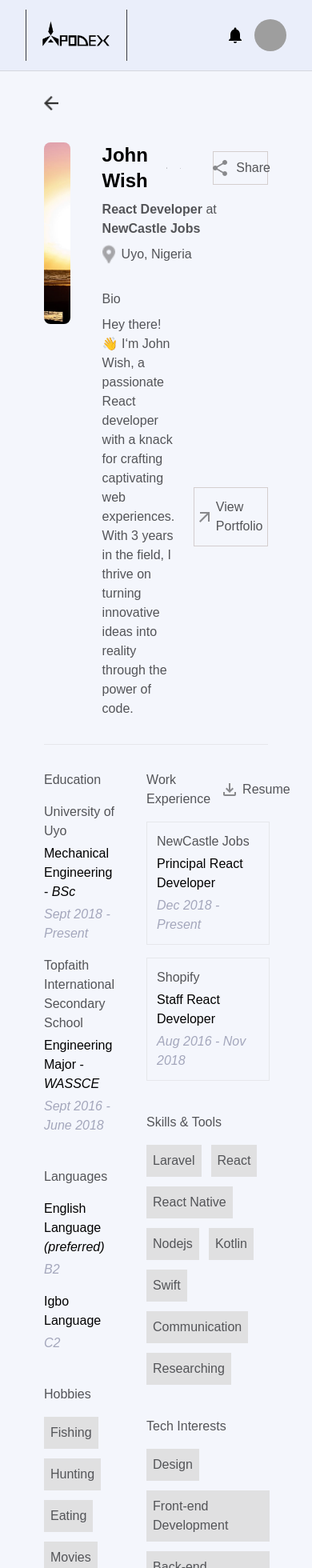
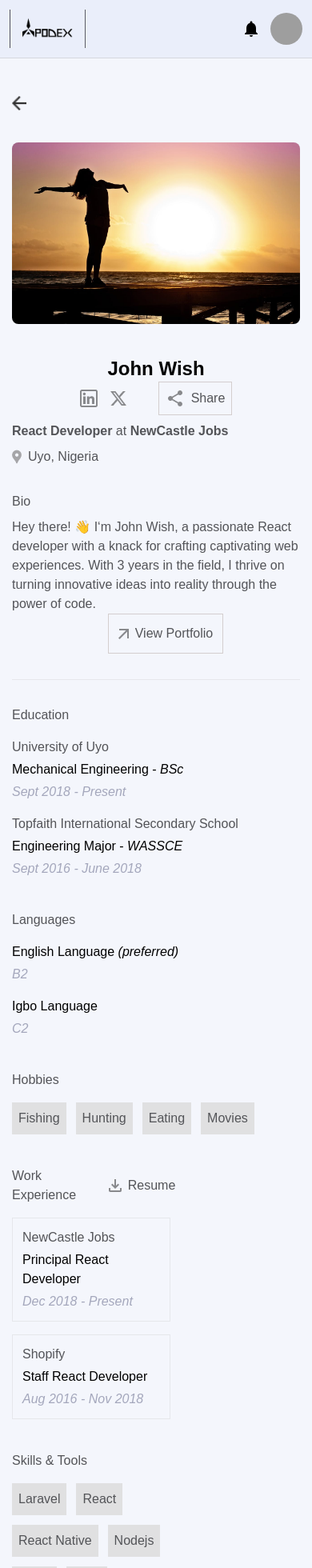
Before and after one commit to gdscuniuyoorg/apodex_frontend_new, a Next.js app: page /dashboard/talents/1 in a window 390 px wide. Shown: the top 1960 px of the page at 80% size. Built offline with nearby package versions, Linux system fonts and the light colour scheme; no server answers; grey boxes are pictures that could not be loaded; a web font is replaced by a local one.

Commit message:
docs: mobile view

```diff
--- a/app/dashboard/talents/[id]/page.tsx
+++ b/app/dashboard/talents/[id]/page.tsx
@@ -10,7 +10,7 @@ const TalentProfile = () => {
   const interests = ["Design", "Front-end Development", "Back-end Development", "Animation", "Game Development"];
 
   return (
-    <main className="p-10 gap-10 w-full flex flex-col">
+    <main className="lg:px-10 p-10 px-0 gap-10 w-full flex flex-col">
       <Link href="/dashboard/talents" className="">
         <Image
           src="/back.png"
@@ -21,17 +21,17 @@ const TalentProfile = () => {
         />
       </Link>
       <section className="flex-col w-full text-[#535458]">
-        <div className="w-full gap-10 min-h-[227px] flex">
+        <div className="w-full gap-10 min-h-[227px] flex lg:flex-row flex-col">
           <div className="h-[227px]">
             <img
               src="/dummy2.jpg"
               alt="dummy1"
-              style={{ backgroundPosition: "center center" }}
+              style={{ backgroundPosition: 'center center' }}
               className="h-full w-full object-cover rounded-lg"
             />
           </div>
           <div className="w-full flex-col gap-2 flex">
-            <div className="between">
+            <div className="flex lg:flex-row flex-col between">
               <p className="text-2xl text-black font-semibold">John Wish</p>
               <div className="center gap-4">
                 <a href="#" target="_blank">
@@ -51,7 +51,7 @@ const TalentProfile = () => {
               </div>
             </div>
             <p>
-              <span className="font-semibold">React Developer</span> at{" "}
+              <span className="font-semibold">React Developer</span> at{' '}
               <span className="font-semibold">NewCastle Jobs</span>
             </p>
             <div className="flex gap-2">
@@ -63,12 +63,12 @@ const TalentProfile = () => {
               <p>Uyo, Nigeria</p>
             </div>
             <p className="mt-6">Bio</p>
-            <div className="between">
-              <p className="w-[70%]">
-                Hey there! 👋 I&lsquo;m John Wish, a passionate React developer with a
-                knack for crafting captivating web experiences. With 3 years in
-                the field, I thrive on turning innovative ideas into reality
-                through the power of code.
+            <div className="flex lg:flex-row flex-col between">
+              <p className="lg:w-[70%]">
+                Hey there! 👋 I&lsquo;m John Wish, a passionate React developer
+                with a knack for crafting captivating web experiences. With 3
+                years in the field, I thrive on turning innovative ideas into
+                reality through the power of code.
               </p>
               <a
                 href="#"
@@ -82,7 +82,7 @@ const TalentProfile = () => {
           </div>
         </div>
         <div className="w-full border-b-[1px] border-[#C2C2C44D] my-8" />
-        <div className="w-full flex justify-between gap-10">
+        <div className="w-full flex lg:flex-row flex-col justify-between gap-10">
           <section className="flex flex-col gap-4">
             <p>Education</p>
             <div className="flex flex-col gap-1">
@@ -116,7 +116,9 @@ const TalentProfile = () => {
             <p className="mt-6">Hobbies</p>
             <div className="flex gap-3 flex-wrap">
               {hobbies.map((hobby, index) => (
-                <div key={index} className="bg-[#E0E0E1] p-2">{hobby}</div>
+                <div key={index} className="bg-[#E0E0E1] p-2">
+                  {hobby}
+                </div>
               ))}
             </div>
           </section>
@@ -140,16 +142,20 @@ const TalentProfile = () => {
               <p className="italic text-gray">Aug 2016 - Nov 2018</p>
             </div>
             <p className="mt-6">Skills & Tools</p>
-            <div className="flex gap-3 flex-wrap">
+            <div className="flex gap-3 flex-wrap w-full">
               {skills.map((skill, index) => (
-                <div key={index} className="bg-[#E0E0E1] p-2">{skill}</div>
+                <div key={index} className="bg-[#E0E0E1] p-2">
+                  {skill}
+                </div>
               ))}
             </div>
 
             <p className="mt-6">Tech Interests</p>
-            <div className="flex gap-3 flex-wrap">
+            <div className="flex gap-3 flex-wrap w-full">
               {interests.map((interest, index) => (
-                <div key={index} className="bg-[#E0E0E1] p-2">{interest}</div>
+                <div key={index} className="bg-[#E0E0E1] p-2">
+                  {interest}
+                </div>
               ))}
             </div>
           </section>
--- a/app/dashboard/talents/page.tsx
+++ b/app/dashboard/talents/page.tsx
@@ -40,7 +40,7 @@ const Talent = () => {
     ]
 
     return (
-        <main className="lg:px-10 p-10 px-4 w-full flex flex-col">
+        <main className="lg:px-10 p-10 px-0 w-full flex flex-col">
             <section className="mb-10">
                 <div className="flex items-center gap-2">
                     <img src="/filter.png" alt="filter" />
--- a/components/Layout/Nav.tsx
+++ b/components/Layout/Nav.tsx
@@ -1,13 +1,22 @@
 /* eslint-disable @next/next/no-img-element */
 "use client"
+import { useRouter } from 'next/navigation';
 
 import { IoNotificationsSharp } from "react-icons/io5";
 import SearchIcon from "@/components/Icons/SearchIcon";
 import NotificationsIcon from '@/components/Icons/NotificationsIcon';
 const Nav = () => {
+      const router = useRouter();
+
   return (
-    <nav className="flex items-center justify-between px-8 z-50 py-3 border-b-[1px] border-[#C2C2C4]/[50%] fixed top-0 right-0 left-0 bg-lightBlue-100">
-      <img src="/apodexLogo.png" alt="apodex-logo" className="h-[4rem]" />
+    <nav className="flex items-center justify-between px-3 lg:px-8 z-50 py-3 border-b-[1px] border-[#C2C2C4]/[50%] fixed top-0 right-0 left-0 bg-lightBlue-100">
+      <img
+        onClick={() => router.push(`/dashboard`)}
+        role='button'
+        src="/apodexLogo.png"
+        alt="apodex-logo"
+        className="lg:h-[4rem] h-[3rem]"
+      />
 
       <div className="flex flex-1 items-center justify-end gap-3">
         <div className=" relative w-[50%] lg:block hidden">
```
